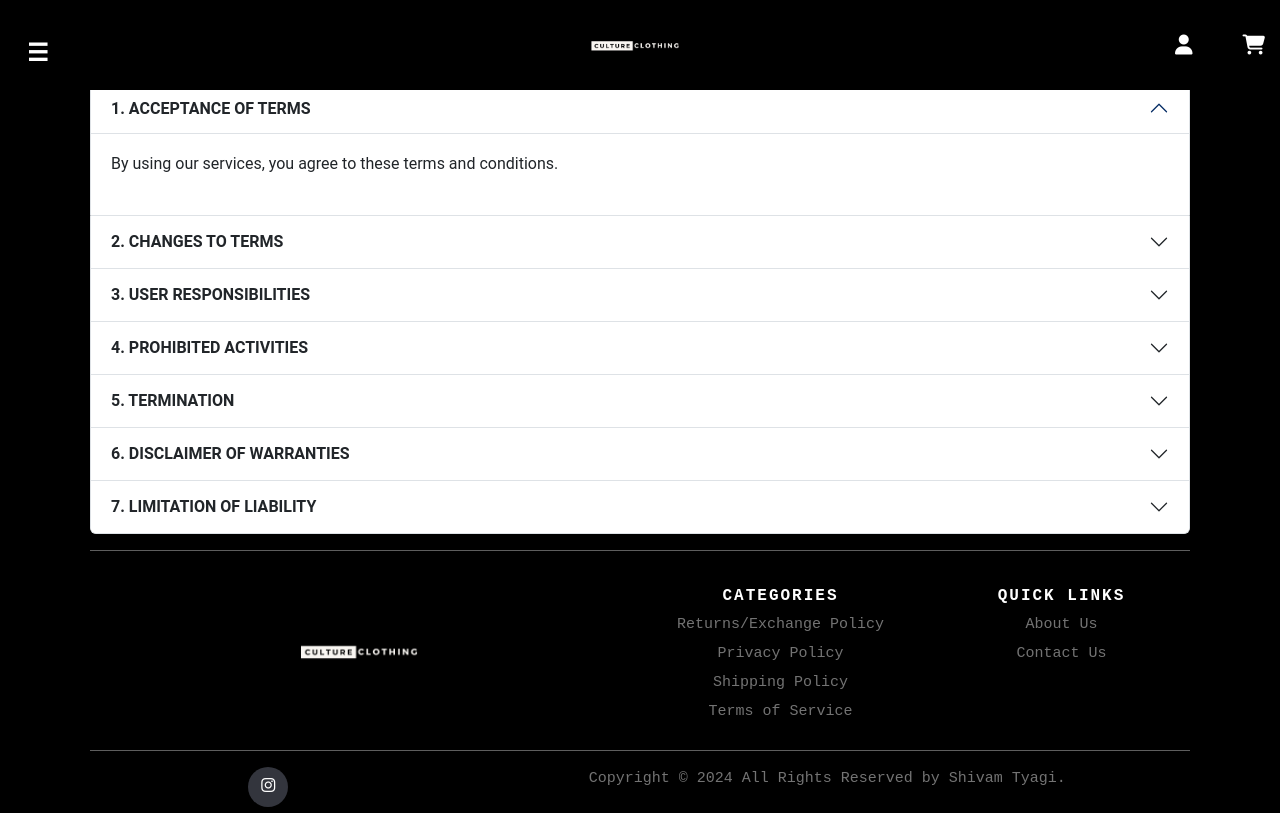
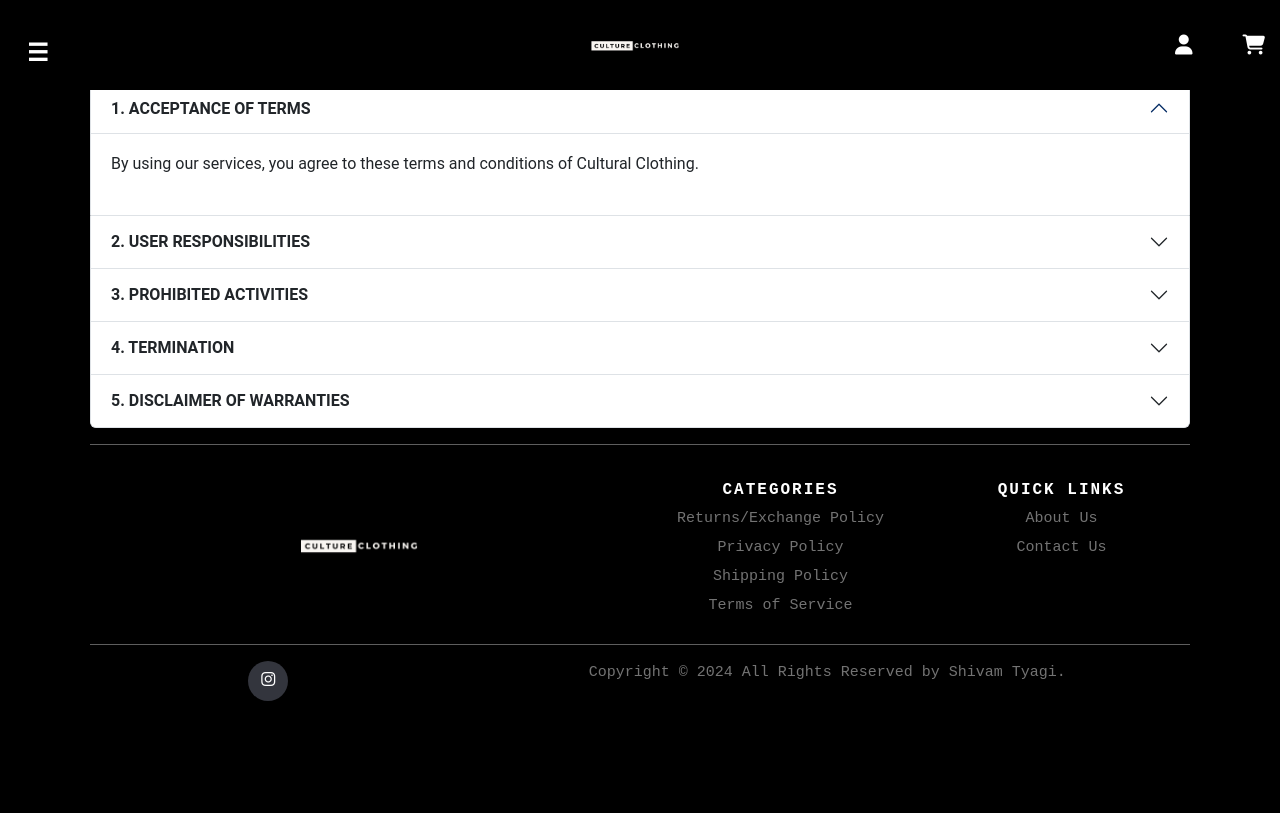
Before and after one commit to shivam142003/Culture-Clothing, a React (Create React App) app: page /termscondition in a window 1280 px wide. Built offline with nearby package versions, Linux system fonts and the light colour scheme.

Commit message:
Update Termscondition.js

```diff
--- a/src/components/Termscondition.js
+++ b/src/components/Termscondition.js
@@ -26,36 +26,12 @@ export default function TermsAndServicesAccordion() {
                         data-bs-parent="#termsAccordion"
                     >
                         <div className="accordion-body">
-                            <p>By using our services, you agree to these terms and conditions.</p>
+                            <p>By using our services, you agree to these terms and conditions of Cultural Clothing.</p>
                         </div>
                     </div>
                 </div>
 
-                {/* Section 2 */}
-                <div className="accordion-item">
-                    <h2 className="accordion-header" id="headingTwo">
-                        <button
-                            className="accordion-button collapsed"
-                            type="button"
-                            data-bs-toggle="collapse"
-                            data-bs-target="#collapseTwo"
-                            aria-expanded="false"
-                            aria-controls="collapseTwo"
-                        >
-                            2. Changes to Terms
-                        </button>
-                    </h2>
-                    <div
-                        id="collapseTwo"
-                        className="accordion-collapse collapse"
-                        aria-labelledby="headingTwo"
-                        data-bs-parent="#termsAccordion"
-                    >
-                        <div className="accordion-body">
-                            <p>We may modify these terms at any time, and your continued use of our services will signify your acceptance of the modified terms.</p>
-                        </div>
-                    </div>
-                </div>
+
 
                 {/* Section 3 */}
                 <div className="accordion-item">
@@ -68,7 +44,7 @@ export default function TermsAndServicesAccordion() {
                             aria-expanded="false"
                             aria-controls="collapseThree"
                         >
-                            3. User Responsibilities
+                            2. User Responsibilities
                         </button>
                     </h2>
                     <div
@@ -78,12 +54,11 @@ export default function TermsAndServicesAccordion() {
                         data-bs-parent="#termsAccordion"
                     >
                         <div className="accordion-body">
-                            <p>You are responsible for your account and any activity that occurs under your account.</p>
+                            <p>You are responsible for your account and any activity that occurs under your account on the Cultural Clothing Website.</p>
                         </div>
                     </div>
                 </div>
 
-                {/* Section 4 */}
                 <div className="accordion-item">
                     <h2 className="accordion-header" id="headingFour">
                         <button
@@ -94,7 +69,7 @@ export default function TermsAndServicesAccordion() {
                             aria-expanded="false"
                             aria-controls="collapseFour"
                         >
-                            4. Prohibited Activities
+                            3. Prohibited Activities
                         </button>
                     </h2>
                     <div
@@ -104,12 +79,11 @@ export default function TermsAndServicesAccordion() {
                         data-bs-parent="#termsAccordion"
                     >
                         <div className="accordion-body">
-                            <p>You agree not to engage in any prohibited activities, including but not limited to fraud, abuse, or harassment.</p>
+                            <p>You agree not to engage in any prohibited activities, including but not limited to fraud, abuse, or harassment related to Cultural Clothing.</p>
                         </div>
                     </div>
                 </div>
 
-                {/* Section 5 */}
                 <div className="accordion-item">
                     <h2 className="accordion-header" id="headingFive">
                         <button
@@ -120,7 +94,7 @@ export default function TermsAndServicesAccordion() {
                             aria-expanded="false"
                             aria-controls="collapseFive"
                         >
-                            5. Termination
+                            4. Termination
                         </button>
                     </h2>
                     <div
@@ -130,12 +104,12 @@ export default function TermsAndServicesAccordion() {
                         data-bs-parent="#termsAccordion"
                     >
                         <div className="accordion-body">
-                            <p>We reserve the right to terminate your access to our services at our sole discretion.</p>
+                            <p>Cultural Clothing reserves the right to terminate your access to our services at our sole discretion.</p>
                         </div>
                     </div>
                 </div>
 
-                {/* Section 6 */}
+
                 <div className="accordion-item">
                     <h2 className="accordion-header" id="headingSix">
                         <button
@@ -146,7 +120,7 @@ export default function TermsAndServicesAccordion() {
                             aria-expanded="false"
                             aria-controls="collapseSix"
                         >
-                            6. Disclaimer of Warranties
+                            5. Disclaimer of Warranties
                         </button>
                     </h2>
                     <div
@@ -156,36 +130,12 @@ export default function TermsAndServicesAccordion() {
                         data-bs-parent="#termsAccordion"
                     >
                         <div className="accordion-body">
-                            <p>Our services are provided "as is" without warranty of any kind.</p>
+                            <p>Our services are provided "as is" without warranty of any kind, by Cultural Clothing.</p>
                         </div>
                     </div>
                 </div>
 
-                {/* Section 7 */}
-                <div className="accordion-item">
-                    <h2 className="accordion-header" id="headingSeven">
-                        <button
-                            className="accordion-button collapsed"
-                            type="button"
-                            data-bs-toggle="collapse"
-                            data-bs-target="#collapseSeven"
-                            aria-expanded="false"
-                            aria-controls="collapseSeven"
-                        >
-                            7. Limitation of Liability
-                        </button>
-                    </h2>
-                    <div
-                        id="collapseSeven"
-                        className="accordion-collapse collapse"
-                        aria-labelledby="headingSeven"
-                        data-bs-parent="#termsAccordion"
-                    >
-                        <div className="accordion-body">
-                            <p>We are not liable for any indirect, incidental, or consequential damages arising from your use of our services.</p>
-                        </div>
-                    </div>
-                </div>
+
             </div>
         </div>
     );
```
